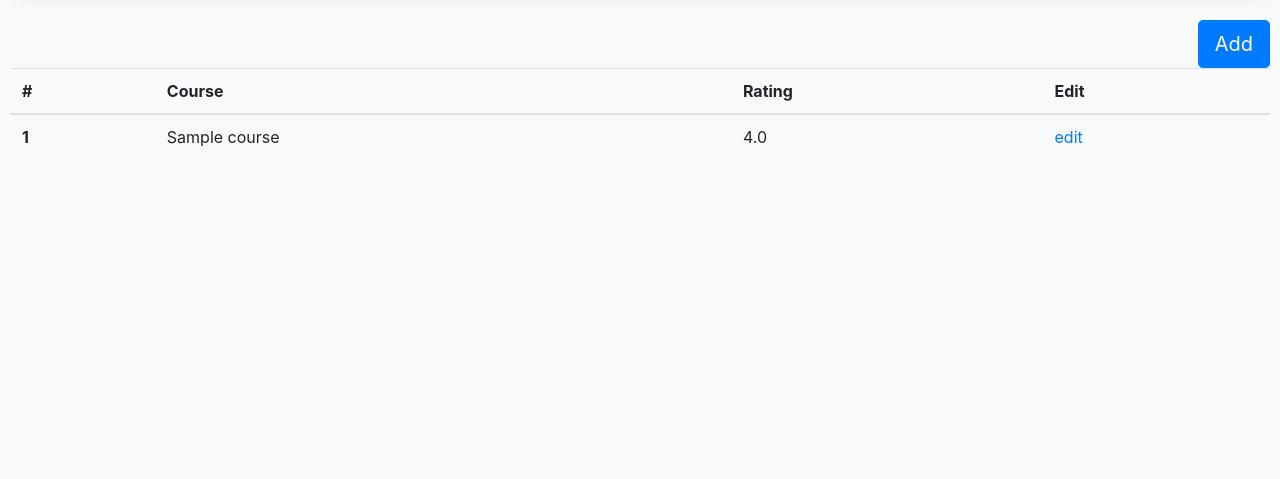
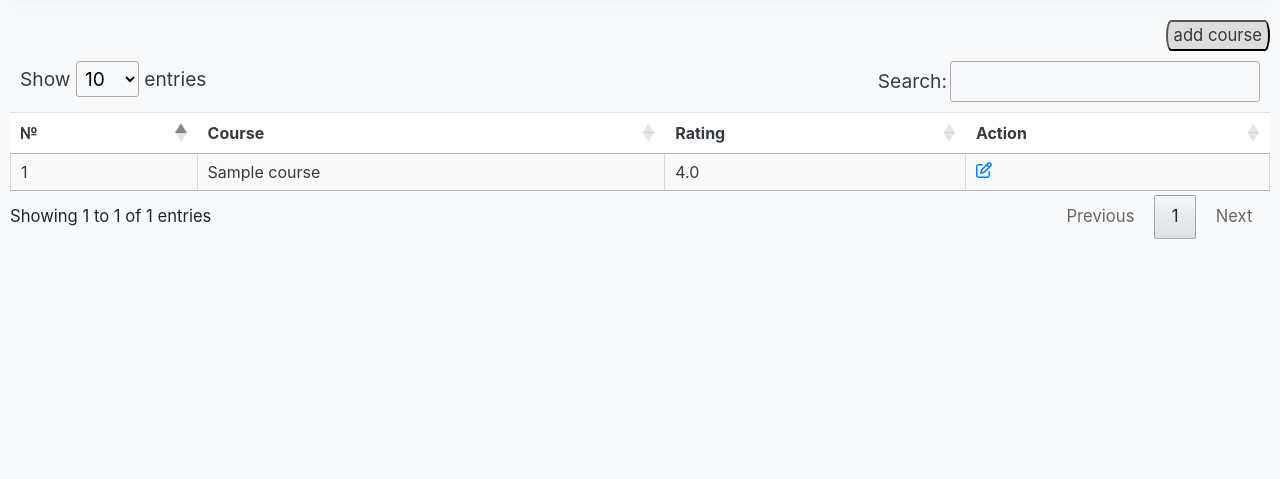
Before and after one commit to DanaKlimova/eLearning, a Django app: page /courses/ in a window 1280 px wide. Shown: the part 127-606 px from the top of the page. Run offline with Django 3.2, Linux system fonts and the light colour scheme; a user stored in the database is signed in; tables that the repository leaves empty hold one stand-in row (values such as "Sample post"); some libraries are stand-ins or nearby versions.

Commit message:
Added datatable for users courses. Changed 'add course' button.

```diff
--- /dev/null
+++ b/eLearning/courses/static/courses/css/course_list.css
@@ -0,0 +1,46 @@
+table {
+    background-color: white;
+    color: #343a40;
+    margin: 10px;
+}
+
+.table {
+    font-size: 1.3vw;
+}
+
+label {
+    margin: 10px;
+    font-size: 1.5vw;
+    color: #343a40;
+}
+
+.glowing-border {
+    border: 1px solid #ced4da;
+    border-radius: 0.25rem .5rem;
+}
+
+.glowing-border:focus,
+.glowing-border:hover {
+    outline: none;
+    border-color: #4f9cee;
+    box-shadow: 0 0 10px #4f9cee;
+}
+
+.add-course-button {
+    background-color: #dddddd;
+    color: #343a40;
+    border-radius: 5% / 50%;
+    top: 2px;
+    bottom: 2px;
+    right: -2px;
+    left: -2px;
+    float: right;
+    font-size: 1.3vw;
+}
+
+.add-course-button:hover,
+span a:hover {
+    outline: none;
+    border-color: #b8bdc2;
+    box-shadow: 0 0 10px #b8bdc2;
+}
--- a/eLearning/courses/templates/courses/course_list.html
+++ b/eLearning/courses/templates/courses/course_list.html
@@ -5,30 +5,57 @@ Course list
 {% endblock %}
 
 {% block styles %}
+<link rel="stylesheet" type="text/css"
+      href="https://cdn.datatables.net/v/dt/dt-1.10.20/cr-1.5.2/rr-1.2.6/sc-2.0.1/sp-1.0.1/sl-1.3.1/datatables.min.css"/>
+{% load static %}
+<link rel="stylesheet" href="{% static 'courses/css/course_list.css' %}" />
 {% endblock %}
 
 {% block content %}
 <a href="{% url 'course_create' %}">
-    <button class="float-right btn btn-lg btn-primary" type="submit">Add</button>
+    <button class="add-course-button">add course</button>
 </a>
-<table class="table">
+<div class="table">
+  <table id="courseTableId" class="cell-border stripe hover">
     <thead>
       <tr>
-      <th scope="col">#</th>
+        <th scope="col">№</th>
         <th scope="col">Course</th>
         <th scope="col">Rating</th>
-      <th scope="col">Edit</th>
+        <th scope="col">Action</th>
       </tr>
     </thead>
     <tbody>
       {% for course in course_list %}
       <tr>
-        <th scope="row">{{forloop.counter}}</th>
-        <td>{{course.name}}</td>
-        <td>{{course.rating}}</td>
-        <td><a href="{% url 'course_edit' course_pk=course.pk %}">edit</a></td>
+          <td>{{ forloop.counter }}</td>
+          <td>{{ course.name }}</td>
+          <td>{{ course.rating|default:"course wasn't rated" }}</td>
+          <td><a href="{% url 'course_edit' course_pk=course.pk %}"><i class="far fa-edit"></i></a></td>
       </tr>
       {% endfor %}
     </tbody>
   </table>
+</div>
 {% endblock %}
+
+{% block js_scripts %}
+<script src="https://kit.fontawesome.com/e278b3cacc.js" crossorigin="anonymous"></script>
+<script type="text/javascript"
+        src="https://cdn.datatables.net/v/dt/dt-1.10.20/cr-1.5.2/rr-1.2.6/sc-2.0.1/sp-1.0.1/sl-1.3.1/datatables.min.js">
+</script>
+<script>
+$(document).ready(function(){
+  $("#courseTableId").DataTable();
+  setClassByTag("input", "glowing-border");
+  setClassByTag("select", "glowing-border");
+
+  function setClassByTag(tag, css_class) {
+    elements = document.getElementsByTagName(tag);
+    for (let element of elements) {
+      element.classList.add(css_class);
+    }
+  }
+});
+</script>
+{% endblock %}
```
Lines whose indentation alone changed are shown as unchanged.
